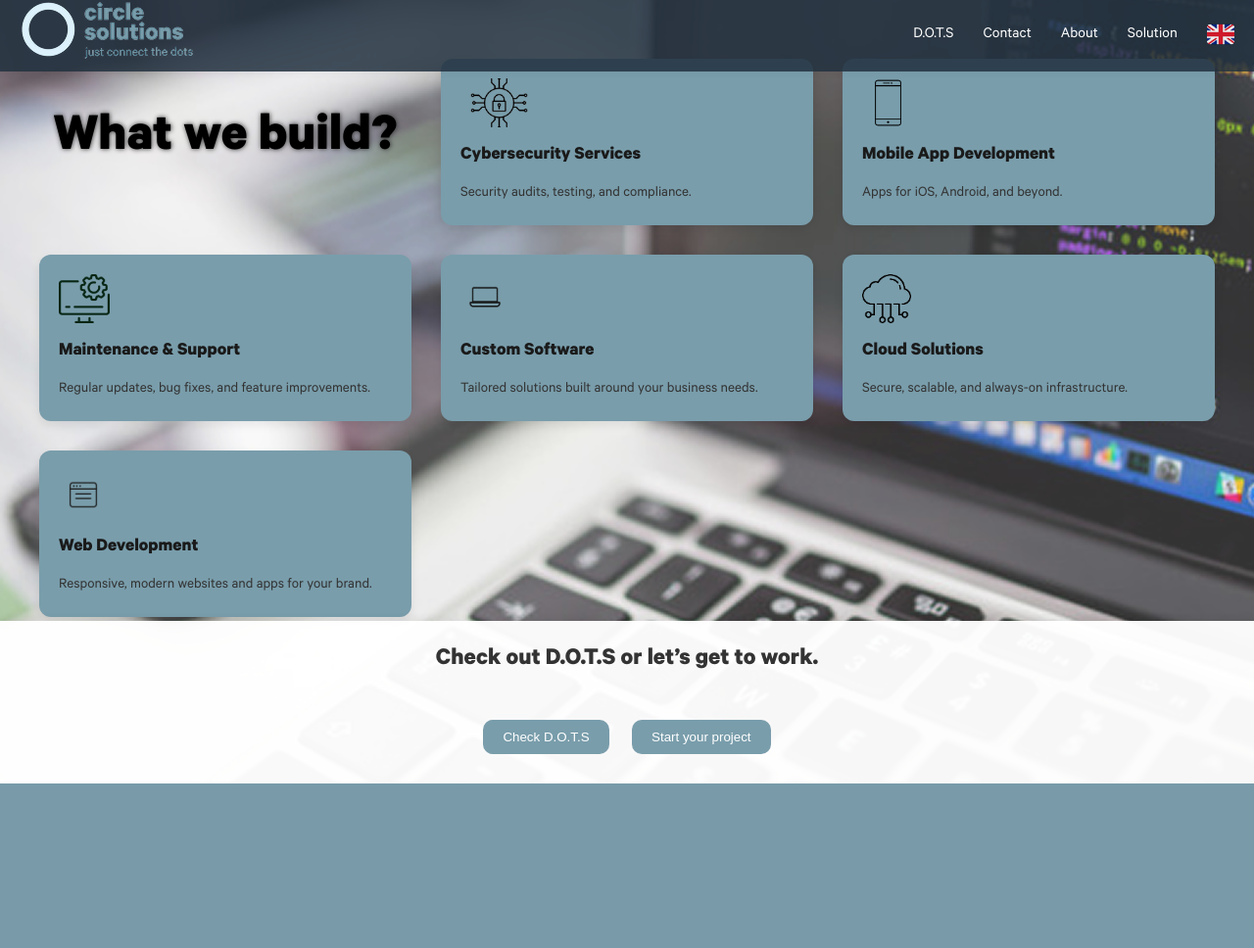
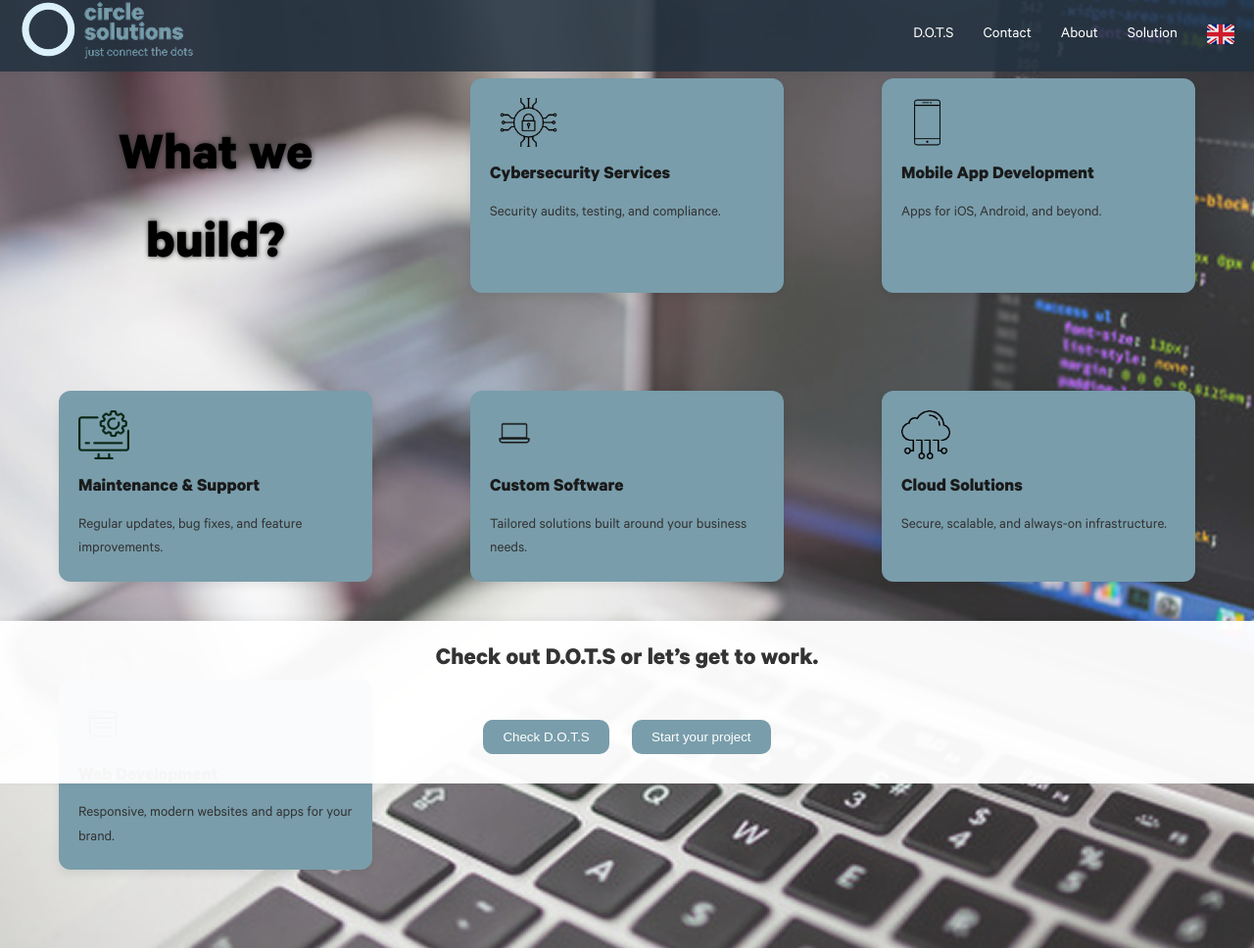
Before and after one commit to KlaudiaZagiel/CircleSolutions, a PHP site: page /html/whatwebuild.html in a window 1280 px wide. Shown: the whole page at 98% size. Before the commit the page ends 800 px from the top, so only its background shows below. Run offline with PHP 8.4, Linux system fonts and the light colour scheme.

Commit message:
fixed the padding and the as well as linking the font

```diff
--- a/css/whatwebuild.css
+++ b/css/whatwebuild.css
@@ -100,8 +100,8 @@
 
   display: grid;
   grid-template-columns: repeat(auto-fit, minmax(280px, 1fr));
-  gap: 30px;
-  padding: 60px 40px;
+  gap: 100px;
+  padding: 80px 60px;
 
 }
 .service-box {
@@ -136,9 +136,9 @@
 /* Call-to-Action Section */
 .cta {
   background-color: rgba(255,255,255,0.96);
+  position: fixed;
   text-align: center;
-  padding: 20px 10px;
-  position: fixed;
+  padding: 20px 10px;;
   left: 0;
   bottom: 0;
   width: 100%;
--- a/html/whatwebuild.html
+++ b/html/whatwebuild.html
@@ -3,7 +3,7 @@
 <head>
     <meta charset="UTF-8">
     <meta name="viewport" content="width=device-width, initial-scale=1.0">
-    <link href="https://fonts.googleapis.com/css2?family=Inter:wght@400;500;600;700&display=swap" rel="stylesheet">
+    <link href="../fonts" rel="stylesheet">
     <link rel="stylesheet" href="../css/whatwebuild.css">
     <title>Document</title>
 </head>
@@ -56,8 +56,9 @@
  </body>
   <section class="cta">
     <h2>Check out D.O.T.S or let’s get to work.</h2>
-    <button>Check D.O.T.S</button>
+    <a href="../html/dots.html"><button>Check D.O.T.S</button></a>
     <button>Start your project</button>
+
   </section>
 
 <body>
```
